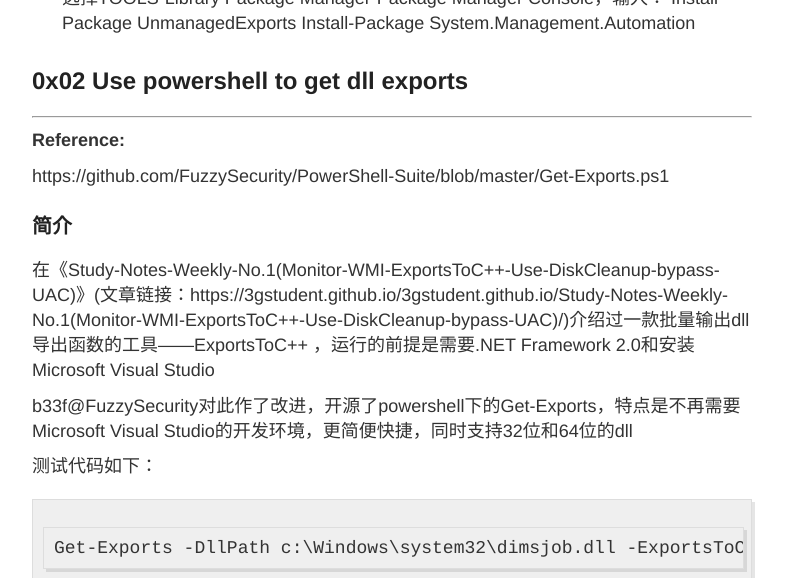
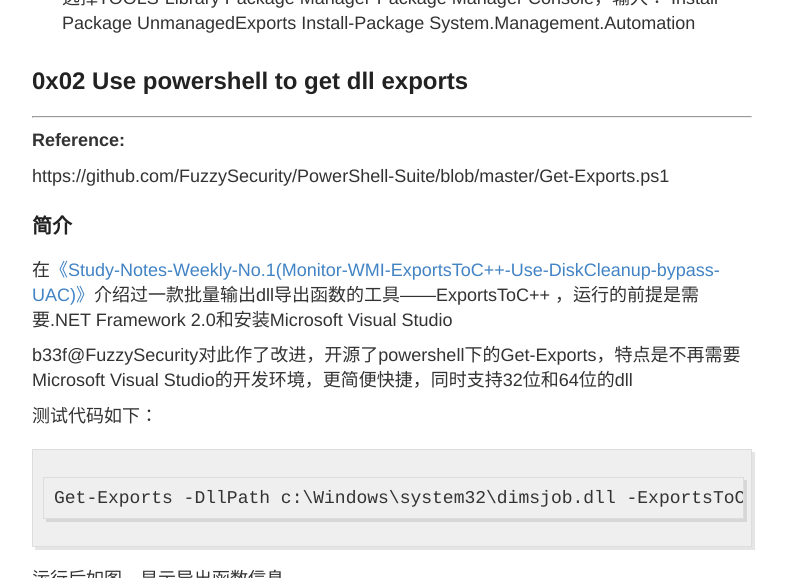
Before and after one commit to 3gstudent/backup-3gstudent.github.io, a Jekyll site: the page built from _posts/2016-10-26-Study-Notes-Weekly-No.3(Use odbcconf to load dll & Get-Exports & ETW USB Keylogger).md, in a window 1280 px wide and 900 px high, scrolled down 4124 px, cut to the strip 0-578 px from the top of the window. Shown: the whole strip, without its empty margins (248-1034 px from the left). Built offline with Jekyll 4.4.1, drawn with Linux system fonts in a browser that asks for light colours; part of the change alters nothing that is shown.

Commit message:
Update 2016-10-26-Study-Notes-Weekly-No.3(Use odbcconf to load dll & Get-Exports & ETW USB Keylogger).md

```diff
--- a/_posts/2016-10-26-Study-Notes-Weekly-No.3(Use odbcconf to load dll & Get-Exports & ETW USB Keylogger).md
+++ b/_posts/2016-10-26-Study-Notes-Weekly-No.3(Use odbcconf to load dll & Get-Exports & ETW USB Keylogger).md
@@ -132,7 +132,7 @@ https://github.com/FuzzySecurity/PowerShell-Suite/blob/master/Get-Exports.ps1
 
 ### 简介
 
-在《Study-Notes-Weekly-No.1(Monitor-WMI-ExportsToC++-Use-DiskCleanup-bypass-UAC)》(文章链接：https://3gstudent.github.io/3gstudent.github.io/Study-Notes-Weekly-No.1(Monitor-WMI-ExportsToC++-Use-DiskCleanup-bypass-UAC)/)介绍过一款批量输出dll导出函数的工具——ExportsToC++ ，运行的前提是需要.NET Framework 2.0和安装Microsoft Visual Studio
+在[《Study-Notes-Weekly-No.1(Monitor-WMI-ExportsToC++-Use-DiskCleanup-bypass-UAC)》](https://3gstudent.github.io/3gstudent.github.io/Study-Notes-Weekly-No.1(Monitor-WMI-ExportsToC++-Use-DiskCleanup-bypass-UAC)/)介绍过一款批量输出dll导出函数的工具——ExportsToC++ ，运行的前提是需要.NET Framework 2.0和安装Microsoft Visual Studio
 
 b33f@FuzzySecurity对此作了改进，开源了powershell下的Get-Exports，特点是不再需要Microsoft Visual Studio的开发环境，更简便快捷，同时支持32位和64位的dll
 
```
